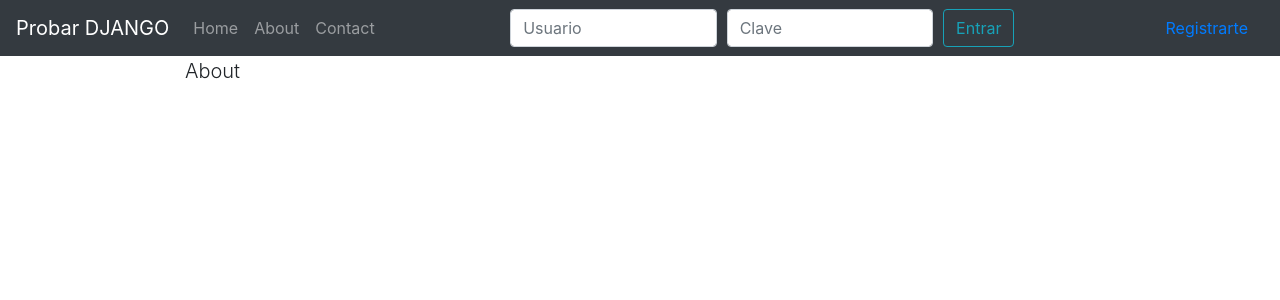
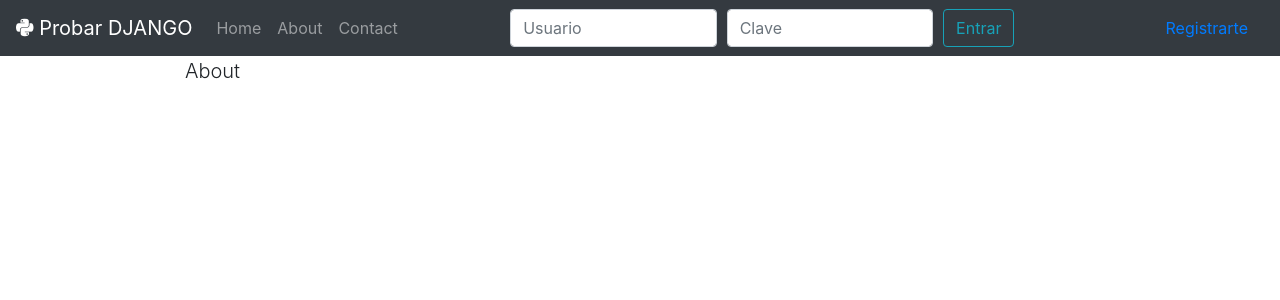
Before and after one commit to DarioZubaray/ProbarPythonDjango-1.10, a Django app: page /about/ in a window 1280 px wide. Shown: the top 300 px of the page. Run offline with Django 3.2, Linux system fonts and the light colour scheme; some libraries are stand-ins or nearby versions.

Commit message:
agregando font-awesome

```diff
--- a/src/templates/head_css.html
+++ b/src/templates/head_css.html
@@ -1,5 +1,5 @@
 {% load static %}
-
+    <script src="https://kit.fontawesome.com/24301cadae.js"></script>
     <!-- Bootstrap core CSS -->
     <link href="{% static 'css/bootstrap.min.css' %}" rel="stylesheet">
 
--- a/src/templates/navbar.html
+++ b/src/templates/navbar.html
@@ -1,5 +1,5 @@
 <nav class="navbar navbar-expand-md navbar-dark bg-dark">
-    <a class="navbar-brand" href="/">Probar DJANGO</a>
+    <a class="navbar-brand" href="/"><i class="fab fa-python"></i> Probar DJANGO</a>
     <button class="navbar-toggler" type="button" data-toggle="collapse" data-target="#navbarCollapse" aria-controls="navbarCollapse" aria-expanded="false" aria-label="Toggle navigation">
       <span class="navbar-toggler-icon"></span>
     </button>
```
